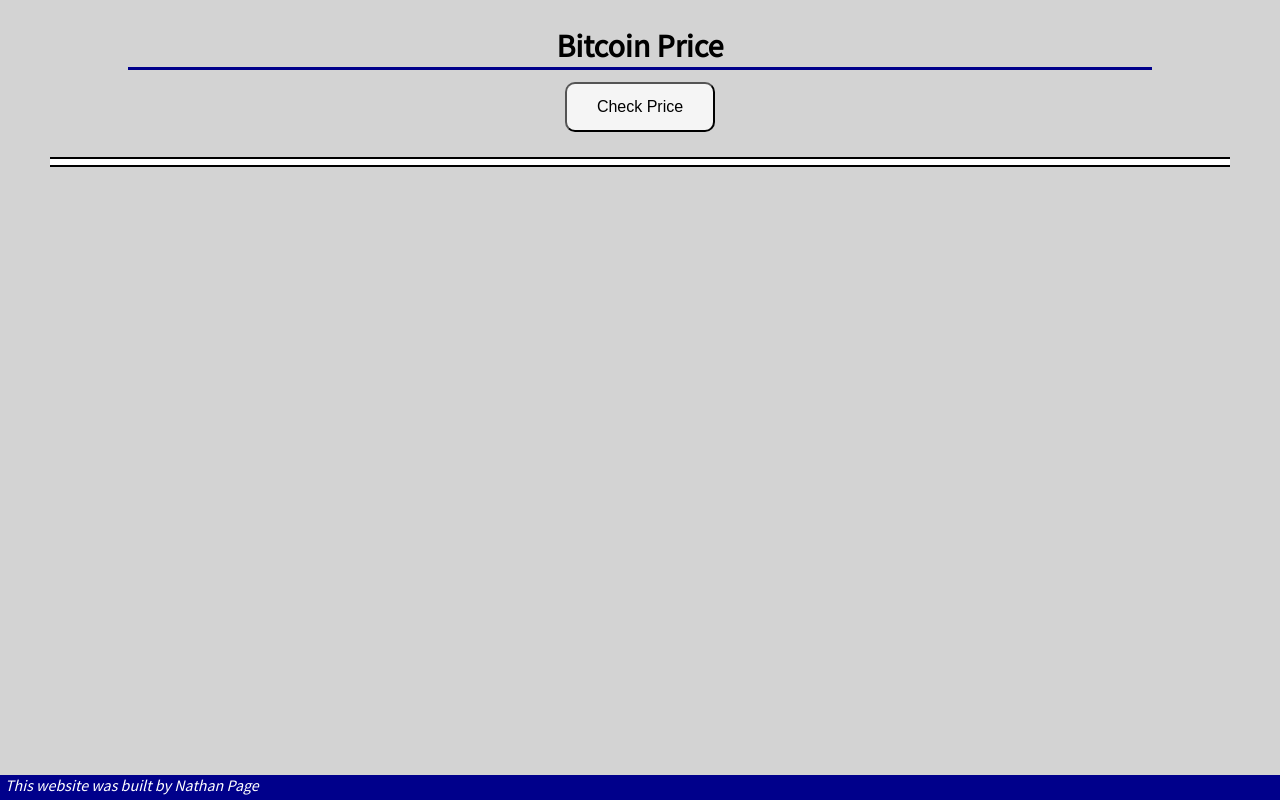
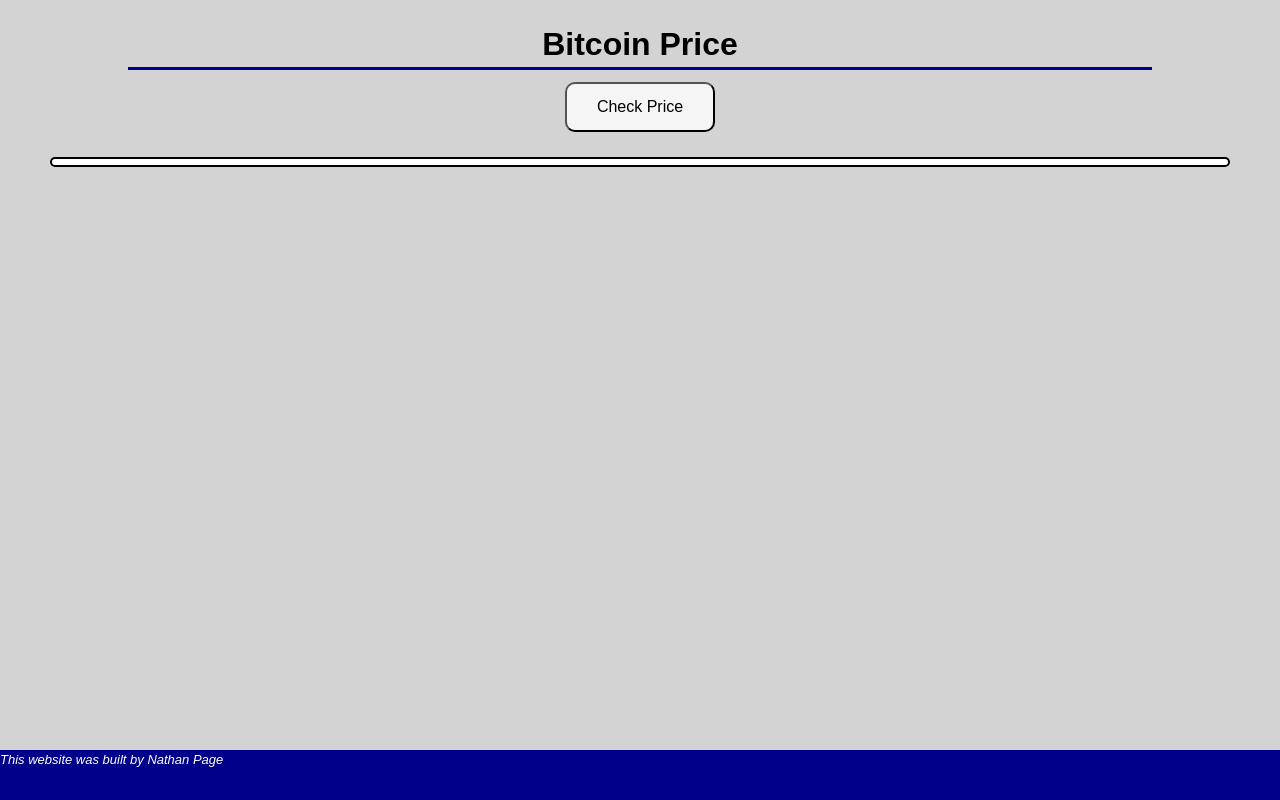
Before and after one commit to ndpage/first-website, a plain HTML site: page index.html in a window 1280 px wide. Drawn offline with nearby package versions, Linux system fonts and the light colour scheme.

Commit message:
Updated all files

```diff
--- a/index.html
+++ b/index.html
@@ -3,7 +3,7 @@
     <head>
         <title>Bitcoin Price</title>
         <link rel="stylesheet" type="text/css" href="style.css">
-        <link href="https://fonts.googleapis.com/css2?family=Source+Sans+Pro&display=swap" rel="stylesheet">
+        <link rel="stylesheet" type="text/css" href="style.css">
     </head>
 
     <body>
@@ -33,33 +33,6 @@
     <!--<script src="https://code.jquery.com/jquery-2.1.1.min.js"></script> -->
     <script src="https://ajax.googleapis.com/ajax/libs/jquery/3.4.1/jquery.min.js"></script>
     <script src="script.js"></script>
-    <script>
-    /*
-    $('.btn').click(function() {
-
-    $('.text').text('loading . . .');
-
-    $.ajax({
-        type:"GET",
-        url:"https://api.binance.com/api/v3/ticker/price?symbol=BTCUSDT",
-        success: function(data) {
-        //var priceData = JSON.stringify(data)
-            $('.text').append('<p>' + data.symbol + " $" + data.price + '</p>');
-        },
-        dataType: 'json',
-    });
-
-    });
-    */
-    $('.footer-text').hover(function() {
-        $('.footer-text').text("Yay!");
-    });
-
-    $('.footer-main').hover(function() {
-        $('.footer-text').text("This website was built by Nathan Page");
-    });
-
-    </script>
 
 
 </html>
--- a/script.js
+++ b/script.js
@@ -6,7 +6,6 @@ function updatePrice(){
     type:"GET",
     url:"https://api.binance.com/api/v3/ticker/price?symbol=BTCUSDT",
     success: function(data) {
-      //var priceData = JSON.stringify(data)
         $('.text').prepend('<p>' + data.symbol + " $" + data.price +" as of " + currentdate + '</p>');
       },
     dataType: 'json',
--- a/style.css
+++ b/style.css
@@ -1,45 +1,40 @@
 
 * {
   box-sizing: border-box;
+  font-family: 'Source Sans Pro', sans-serif;
 }
 
 body {
   margin: 0;
   background-color: lightgray;
-  font-family: 'Source Sans Pro', sans-serif;
+
 }
 
 h1 {
   text-align: center;
-  text-shadow: darkkhaki;
+  font-size: 32px;
 }
 article{
     overflow: hidden;
   }
 
 p {
-    border-top: 2px solid black;
-    border-bottom: 2px solid black;
+    border: 2px solid black;
+    border-radius: 10px;
 
 
     margin: 20px 50px 10px 50px;
     text-align: center;
     background-color: white;
     padding: 3px 0;
+    font-size: 24px;
 
-    font-size: 24px;
   }
   text{
     font-size: 12px;
   }
 
-  button{
-    margin: 5px;
-    width: 150px;
-    height: 50px;
-    align-self: center;
-    border-radius: 10px;
-  }
+
   .header-main{
     width: 80%;
     height: 70px;
@@ -51,9 +46,22 @@ p {
     padding: 5px;
   }
 
+  button{
+    margin: 5px;
+    width: 150px;
+    height: 50px;
+    align-self: center;
+    border-radius: 10px;
+  }
+
   .btn{
     background-color: whitesmoke;
     font-size: medium;
+  }
+
+  .btn:hover{
+    background-color: gainsboro;
+    width: 152px;
   }
   .button-group{
     margin: 5px auto 10px auto;
@@ -64,20 +72,21 @@ p {
   .footer-main {
     position: fixed;
     bottom: 0;
+    margin: 0px;
     width: 100%;
-    height: 25px;
-    border-top: 5px;
-    border-color: black;
+    height: 50px;
+    background-color: darkblue;
 
-    background-color: darkblue;
-    margin: 0px;
   }
   .footer-text{
-    width: 100%;
-    padding: 5px 5px 5px 5px;
+    margin: 5px auto;
+    padding: 10px auto;
 
     color: white;
     font-style: italic;
-    font-size: medium;
+    font-size: 13px;
 
   }
+  .footer-text:hover{
+    font-size: 14px;
+  }
```
